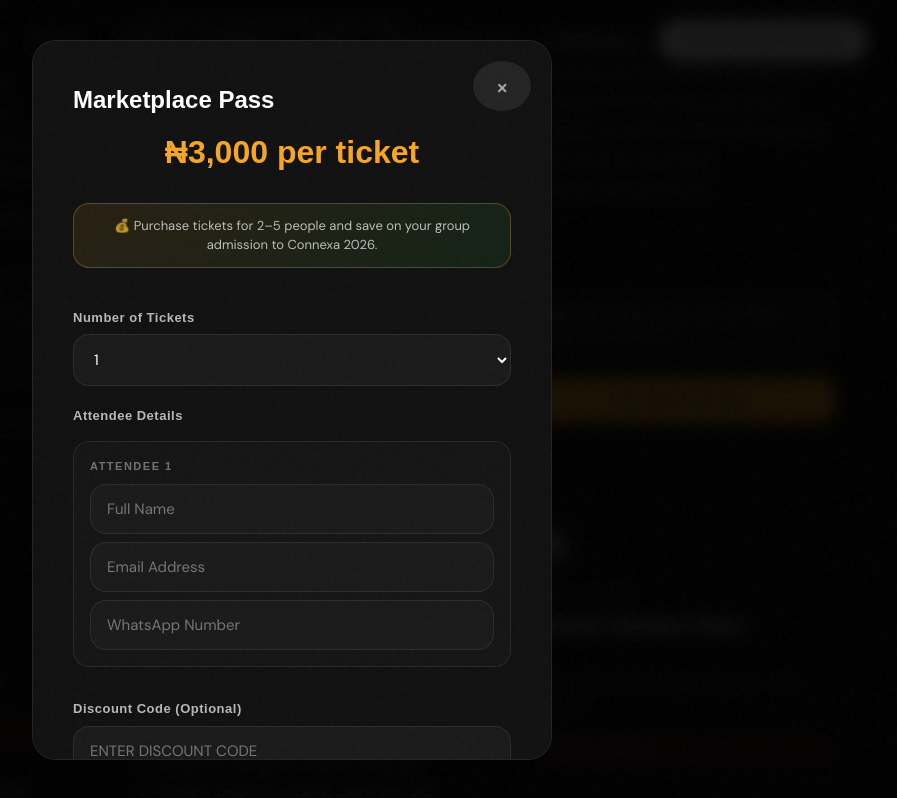
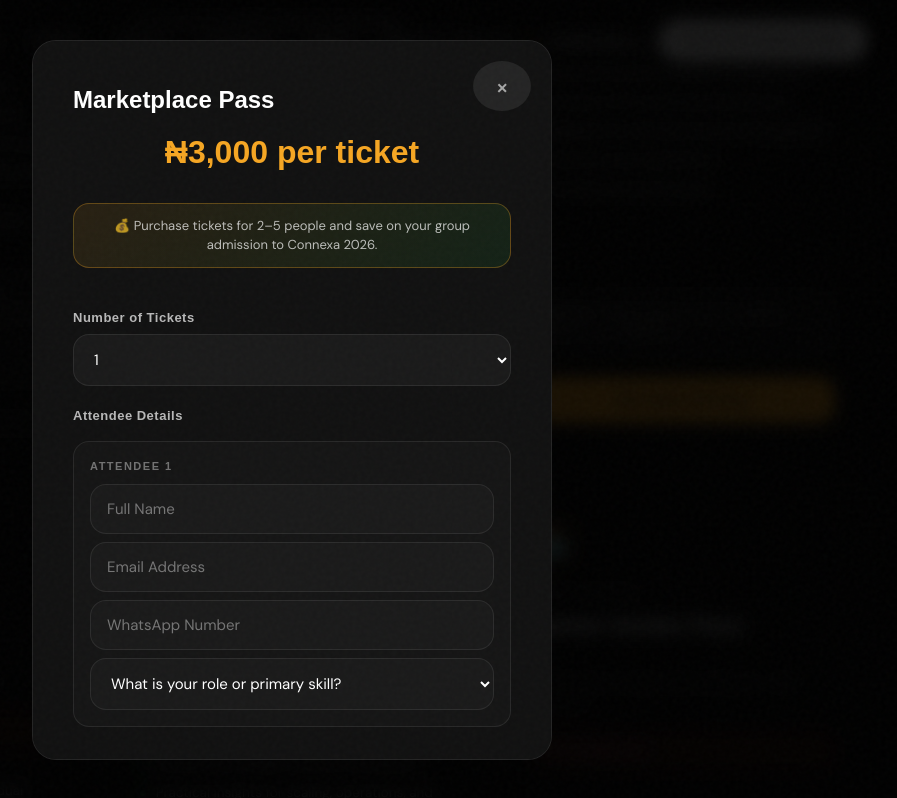
Before and after one commit to Zidepeoplenewaccount/connexa, a React (Vite) app: page / in a window 1280 px wide. Both pictures are taken after a click on the button "Get Marketplace Pass". Shown: the part 6429-7227 px from the top of the page, without its empty margins (348-1245 px from the left). Built offline with nearby package versions, Linux system fonts and the light colour scheme.

Commit message:
Add role/skill dropdown to Marketplace, Talent, and Talent VIP ticket forms

```diff
--- a/src/components/Tickets.jsx
+++ b/src/components/Tickets.jsx
@@ -235,7 +235,7 @@ export default function Tickets() {
 
   // Individual pass state
   const [quantity, setQuantity] = useState(1);
-  const [attendees, setAttendees] = useState([{ name: '', email: '', phone: '' }]);
+  const [attendees, setAttendees] = useState([{ name: '', email: '', phone: '', role_or_skill: '' }]);
 
   // Business pass state
   const [businessName, setBusinessName] = useState('');
@@ -442,7 +442,7 @@ export default function Tickets() {
     // Reset state based on pass type
     if (ticket.passType === 'individual') {
       setQuantity(1);
-      setAttendees([{ name: '', email: '', phone: '' }]);
+      setAttendees([{ name: '', email: '', phone: '', role_or_skill: '' }]);
 
       if (ticket.type === 'connectors') {
         setConnectorsTicketId('');
@@ -484,7 +484,7 @@ export default function Tickets() {
   function handleQuantityChange(newQuantity) {
     setQuantity(newQuantity);
     const newAttendees = Array(newQuantity).fill(null).map((_, i) =>
-      attendees[i] || { name: '', email: '', phone: '' }
+      attendees[i] || { name: '', email: '', phone: '', role_or_skill: '' }
     );
     setAttendees(newAttendees);
   }
@@ -709,7 +709,8 @@ export default function Tickets() {
           attendees: attendees.map(a => ({
             name: a.name.trim(),
             email: normalizeEmail(a.email),
-            phone: a.phone.trim()
+            phone: a.phone.trim(),
+            role_or_skill: a.role_or_skill || null
           })),
           affiliate_code: affiliateCode
         };
@@ -1145,6 +1146,34 @@ export default function Tickets() {
                           onChange={(e) => handleAttendeeChange(index, 'phone', e.target.value)}
                           required
                         />
+                        <select
+                          className="ticket-input"
+                          value={attendee.role_or_skill}
+                          onChange={(e) => handleAttendeeChange(index, 'role_or_skill', e.target.value)}
+                        >
+                          <option value="">What is your role or primary skill?</option>
+                          <option value="Software Developer">Software Developer</option>
+                          <option value="UI/UX Designer">UI/UX Designer</option>
+                          <option value="Product Manager">Product Manager</option>
+                          <option value="Data Analyst">Data Analyst</option>
+                          <option value="Digital Marketer">Digital Marketer</option>
+                          <option value="Content Creator">Content Creator</option>
+                          <option value="Graphic Designer">Graphic Designer</option>
+                          <option value="Project Manager">Project Manager</option>
+                          <option value="Sales / Business Development">Sales / Business Development</option>
+                          <option value="Customer Support">Customer Support</option>
+                          <option value="Virtual Assistant">Virtual Assistant</option>
+                          <option value="Copywriter">Copywriter</option>
+                          <option value="Video Editor">Video Editor</option>
+                          <option value="Social Media Manager">Social Media Manager</option>
+                          <option value="Accountant / Finance">Accountant / Finance</option>
+                          <option value="HR / Recruiter">HR / Recruiter</option>
+                          <option value="Photographer">Photographer</option>
+                          <option value="Fashion Designer">Fashion Designer</option>
+                          <option value="Business Owner">Business Owner</option>
+                          <option value="Student">Student</option>
+                          <option value="Other">Other</option>
+                        </select>
                       </div>
                     ))}
                   </div>
```
